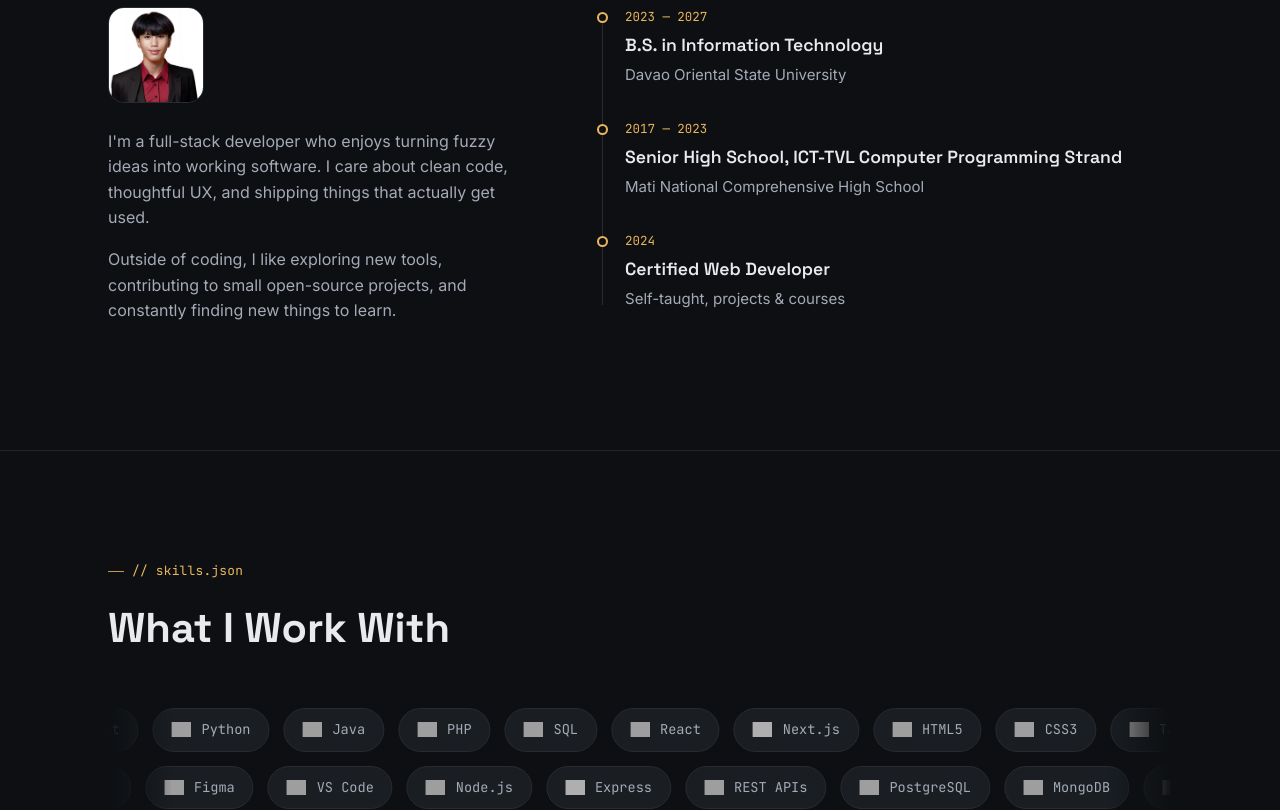
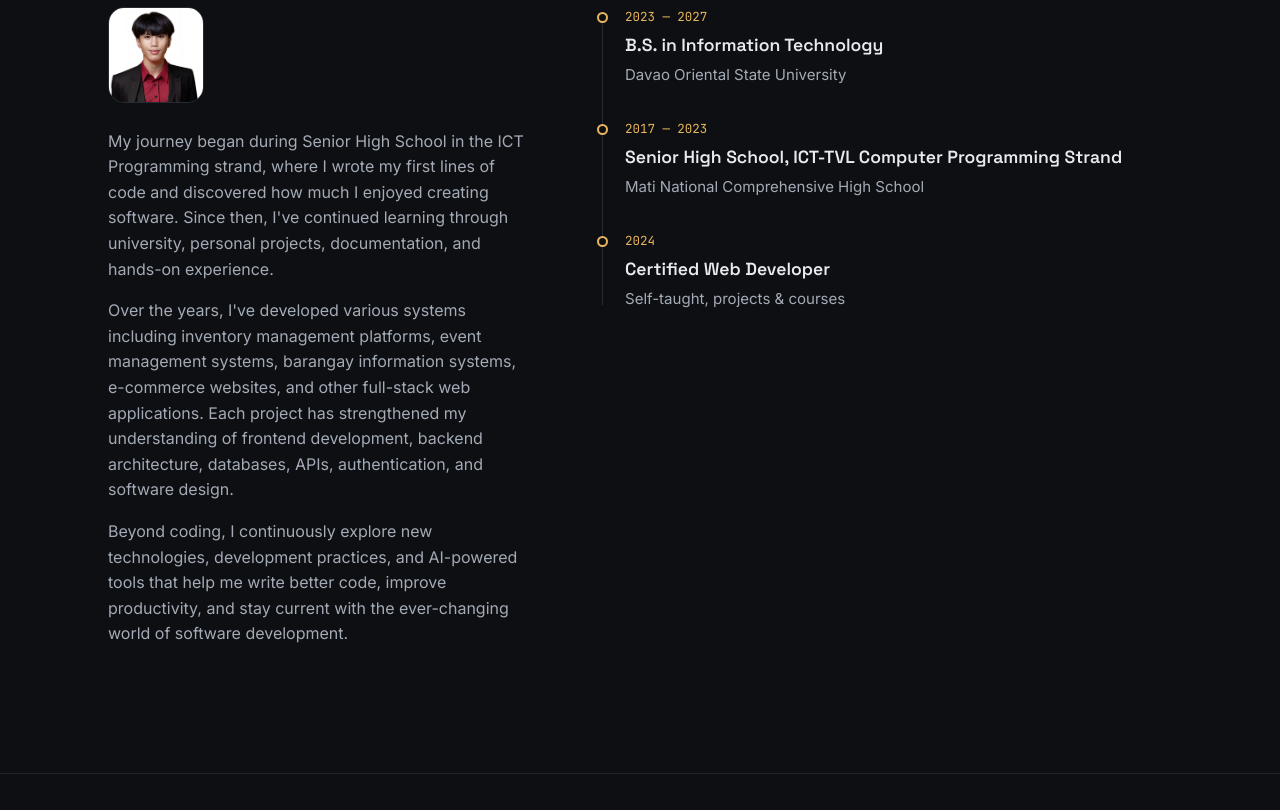
Before and after one commit to Satoshi999k/myportfolio, a React (Vite) app: page / in a window 1280 px wide. Shown: the part 920-1730 px from the top of the page. Built offline with nearby package versions, Linux system fonts and the light colour scheme; grey boxes are pictures that could not be loaded.

Commit message:
change in the about me

```diff
--- a/src/App.jsx
+++ b/src/App.jsx
@@ -392,13 +392,23 @@ function App() {
                   )}
                 </div>
                 <p>
-                  I'm a full-stack developer who enjoys turning fuzzy ideas into working
-                  software. I care about clean code, thoughtful UX, and shipping things
-                  that actually get used.
+                  My journey began during Senior High School in the ICT Programming strand,
+                  where I wrote my first lines of code and discovered how much I enjoyed
+                  creating software. Since then, I've continued learning through university,
+                  personal projects, documentation, and hands-on experience.
                 </p>
                 <p>
-                  Outside of coding, I like exploring new tools, contributing to small
-                  open-source projects, and constantly finding new things to learn.
+                  Over the years, I've developed various systems including inventory
+                  management platforms, event management systems, barangay information
+                  systems, e-commerce websites, and other full-stack web applications. Each
+                  project has strengthened my understanding of frontend development, backend
+                  architecture, databases, APIs, authentication, and software design.
+                </p>
+                <p>
+                  Beyond coding, I continuously explore new technologies, development
+                  practices, and AI-powered tools that help me write better code, improve
+                  productivity, and stay current with the ever-changing world of software
+                  development.
                 </p>
               </div>
               <div className="about-timeline reveal">
```
